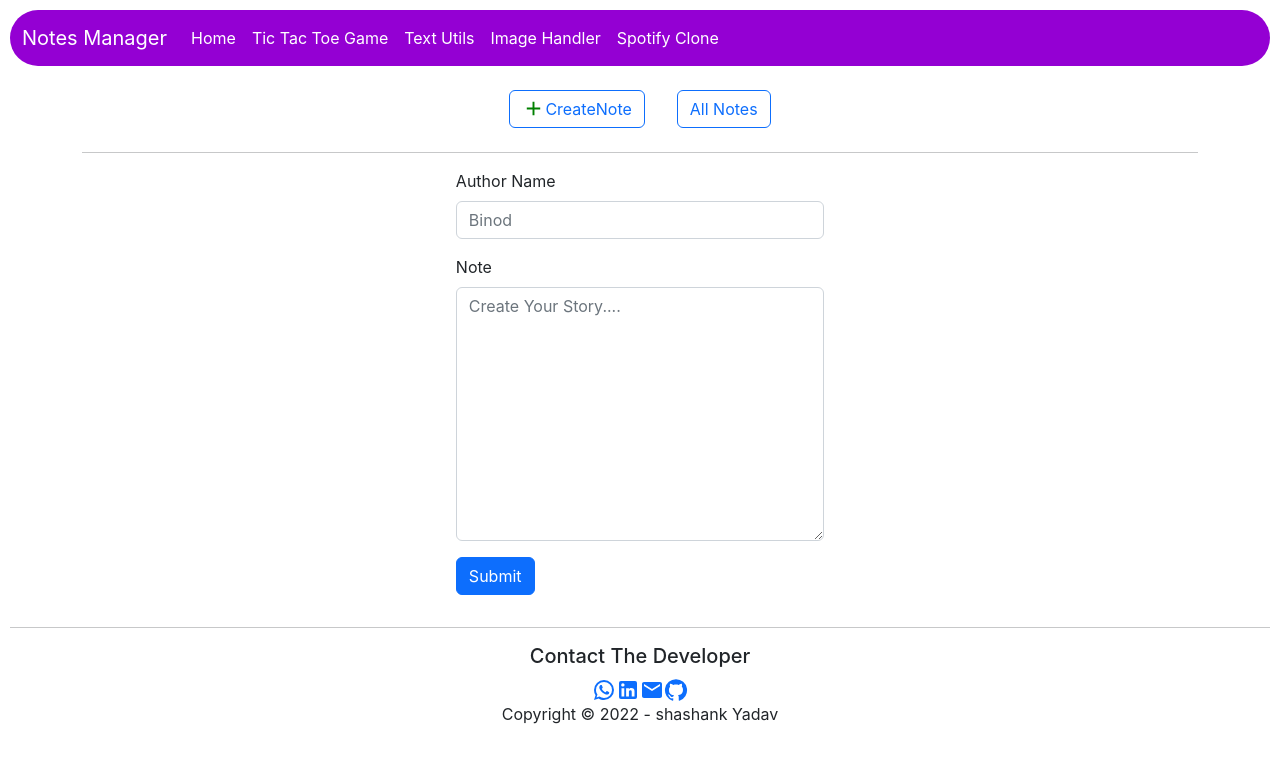
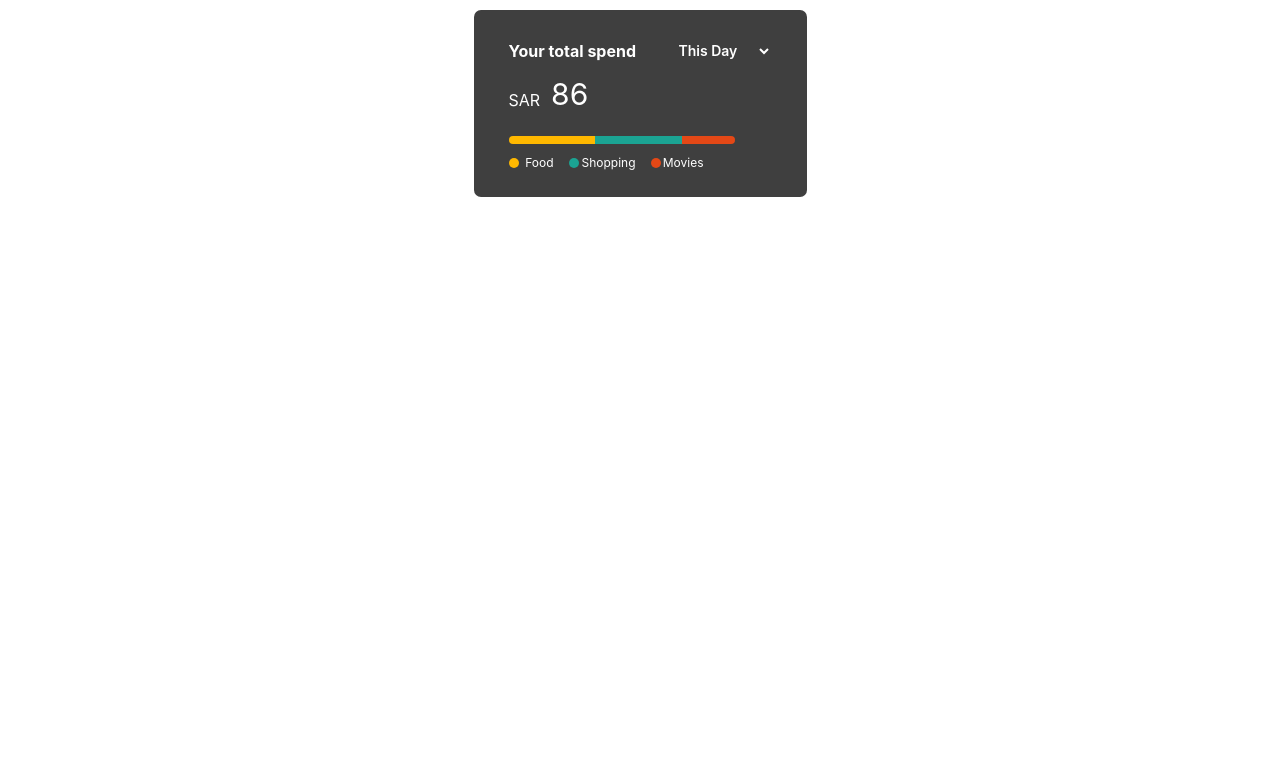
Before and after one commit to Pro-Developer01/Notes-Manager, a React (Create React App) app: page / in a window 1280 px wide. Shown: the top 762 px of the page. Built offline with nearby package versions, Linux system fonts and the light colour scheme.

Commit message:
BlackBox

```diff
--- a/src/App.js
+++ b/src/App.js
@@ -8,6 +8,7 @@ import {
 } from "react-router-dom";
 import UpdatePage from './components/Pages/UpdatePage.js';
 import Footer from './components/Footer/Footer.js';
+import BlackBox from './BlackBox/BlackBox.js';
 
 export default function App() {
   const [IndexUpdate,setIndexUpdate]=useState();
@@ -15,13 +16,14 @@ export default function App() {
   return (
     <div>
       <BrowserRouter>
-      <Navbar/>
+      {/* <Navbar/> */}
       <Routes>
-        <Route path='/' element={<Dashboard setIndexUpdate={setIndexUpdate} />}/>
-        <Route path='/update' element={<UpdatePage IndexUpdate={IndexUpdate}/>}/>
+        <Route path='/' element={<BlackBox/> }/>
+        {/* <Route path='/' element={<Dashboard setIndexUpdate={setIndexUpdate} />}/>
+        <Route path='/update' element={<UpdatePage IndexUpdate={IndexUpdate}/>}/> */}
 
       </Routes>
-      <Footer/>
+      {/* <Footer/> */}
       </BrowserRouter>
     </div>
   )
--- /dev/null
+++ b/src/BlackBox/BlackBox.css
@@ -0,0 +1,158 @@
+.parentContainer {
+    display: flex;
+    /* font-family: 'Gilroy-Bold'; */
+    flex-flow: column;
+    background-color: #3f3f3f;
+    padding: 35px;
+    justify-content: center;
+    /* align-items: center; */
+    border-radius: 7px;
+    color: white;
+    width: 333px;
+    height: 187px;
+  }
+  .HeaderDiv {
+    display: flex;
+    flex-flow: row;
+    justify-content: space-between;
+    margin: 3px 0;
+  }
+  .HeaderDiv span{
+    font-size: 16px;
+    /* font-family: 'Gilroy-Bold'; */
+    font-weight: 700;
+  }
+  .HeaderDiv select{
+    background: transparent;
+    color: white;
+    border: solid;
+    /* outline: none; */
+    /* border-bottom: 14px white !important; */
+    font-size: 14px;
+    font-weight: 600;
+    border: 0;
+
+
+  }
+  .selectLine
+  {
+    background-color: white;
+    height: 2px;
+    width: 78px;
+    position: absolute;
+    top: 65px;
+    left: 215px;
+    border-radius: 10px;
+  }
+  .SarDiv {
+    display: flex;
+    margin-top: 22px;
+    margin-bottom: 19px;
+  }
+  .sar2
+  {
+    font-size: 30px;
+      margin-left: 11px;
+      margin-top: -16px;
+  }
+  .sar1{
+    font-size: 16px;
+  }
+  .progressDiv
+  {
+    display: flex;
+    flex-flow: row;
+  }
+  .food
+  {
+    /* width: 88px; */
+    height: 8px;
+    /* left: 36px;
+    top: 191px; */
+    background: #FFB800;
+    border-radius: 20px 0px 0px 20px;
+  }
+  .Shopping
+  {
+
+    width: 159px;
+    height: 8px;
+    /* left: 136px; */
+    /* top: 191px; */
+    background: #1BA493;
+
+  }
+  .Movies
+  {
+    width: 20px;
+    height: 8px;
+    /* left: 295px; */
+    /* top: 191px; */
+    background: #E44816;
+    border-radius: 0px 20px 20px 0px;
+
+  }
+  .ItemsDiv
+  {
+    display: flex;
+    justify-content: flex-start;
+    margin-top: 10px;
+
+  }
+  .item1
+  {
+    display: flex;
+    justify-content: space-between;
+    align-items: center;
+    width: 45px;
+  }
+  .item1 div{
+    background: #FFB800;
+    /* padding: 3px; */
+    width: 10px;
+    height: 10px;
+    border-radius: 39px;
+  }
+  .item1 span{
+    font-weight: 400;
+    font-size: 12px;
+  }
+  .item2
+  {
+    display: flex;
+    justify-content: space-between;
+    align-items: center;
+    width: 67px;
+    margin-left: 15px;
+  }
+  .item2 div{
+    background: #1BA493;
+    /* padding: 3px; */
+    width: 10px;
+    height: 10px;
+    border-radius: 39px;
+  }
+  .item2 span{
+    font-weight: 400;
+    font-size: 12px;
+  }
+  .item3
+  {
+    display: flex;
+    justify-content: space-between;
+    align-items: center;
+    width: 53px;
+    margin-left: 15px;
+
+  }
+  .item3 div{
+    background: #E44816;
+    /* padding: 3px; */
+    width: 10px;
+    height: 10px;
+    border-radius: 39px;
+  }
+  .item3 span{
+    font-weight: 400;
+    font-size: 12px;
+  }
--- /dev/null
+++ b/src/BlackBox/BlackBox.js
@@ -0,0 +1,61 @@
+import React from 'react'
+import './BlackBox.css';
+// import KeyboardArrowDownIcon from '@mui/icons-material/KeyboardArrowDown';
+// import KeyboardArrowUpIcon from '@mui/icons-material/KeyboardArrowUp';
+// import { useState } from 'react';
+const list={
+    FoodValue: 33,
+    ShoppingValue: 33,
+    MoviesValue: 20,
+    }
+
+
+export default function BlackBox() {
+
+  return (
+    <div>
+        <center>
+
+
+      <div className="parentContainer">
+        <div className="HeaderDiv">
+            <span>Your total spend</span>
+            <select name="timeframe" id="timeframe1">
+                <option value="Day">This Day</option>
+                <option value="Week">This Week</option>
+                <option value="Month">This Month</option>
+            </select>
+            <div className="selectLine"></div>
+            {/* <KeyboardArrowDownIcon/> */}
+            {/* <KeyboardArrowUpIcon/> */}
+
+        </div>
+        <div className="SarDiv">
+            <span className='sar1'>SAR</span>
+            <span className='sar2'>{list.FoodValue+list.ShoppingValue+list.MoviesValue}</span>
+        </div>
+        <div className="progressDiv">
+            <div className="food" style={{width:`${list.FoodValue}%`}}></div>
+            <div className="Shopping" style={{width:`${list.ShoppingValue}%`}}></div>
+            <div className="Movies" style={{width:`${list.MoviesValue}%`}}></div>
+        </div>
+        <div className="ItemsDiv">
+            <div className="item1" >
+           <div className="circle1" ></div>
+           <span>Food</span>
+            </div>
+            <div className="item2">
+           <div className="circle2"></div>
+           <span>Shopping</span>
+            </div>
+            <div className="item3">
+           <div className="circle3"></div>
+           <span>Movies</span>
+            </div>
+
+        </div>
+      </div>
+      </center>
+    </div>
+  )
+}
```
Also changed, not shown: src/BlackBox/Assets/Ellipse.svg (added).
